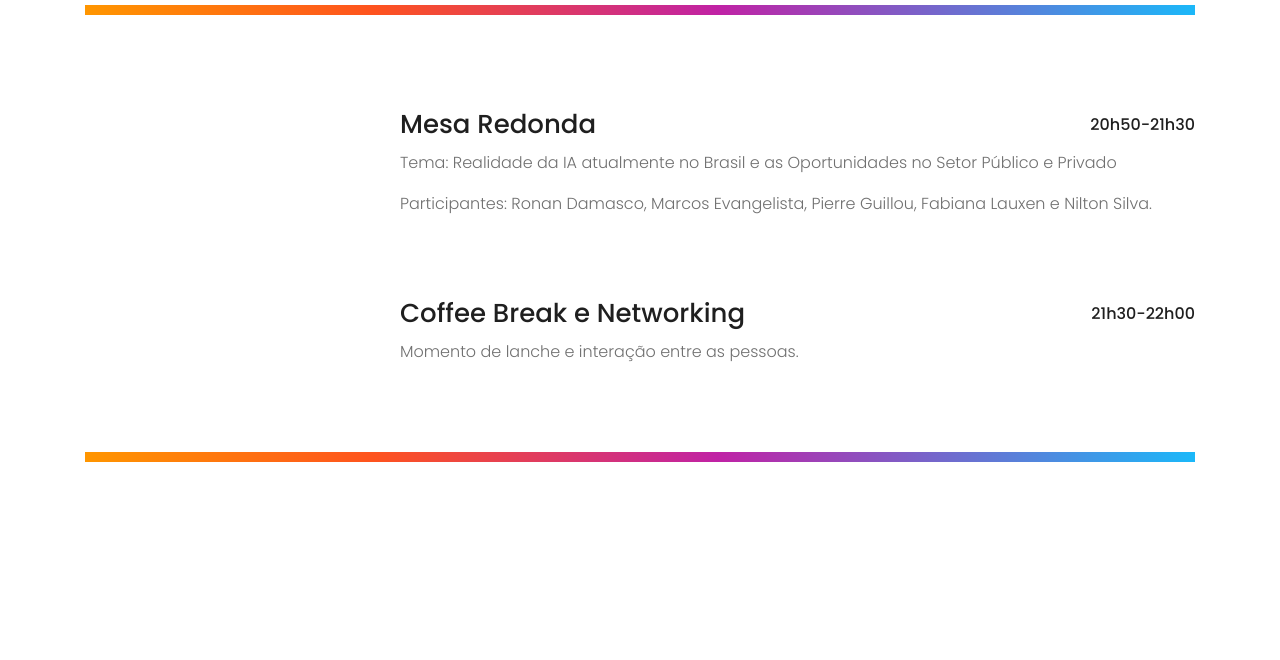
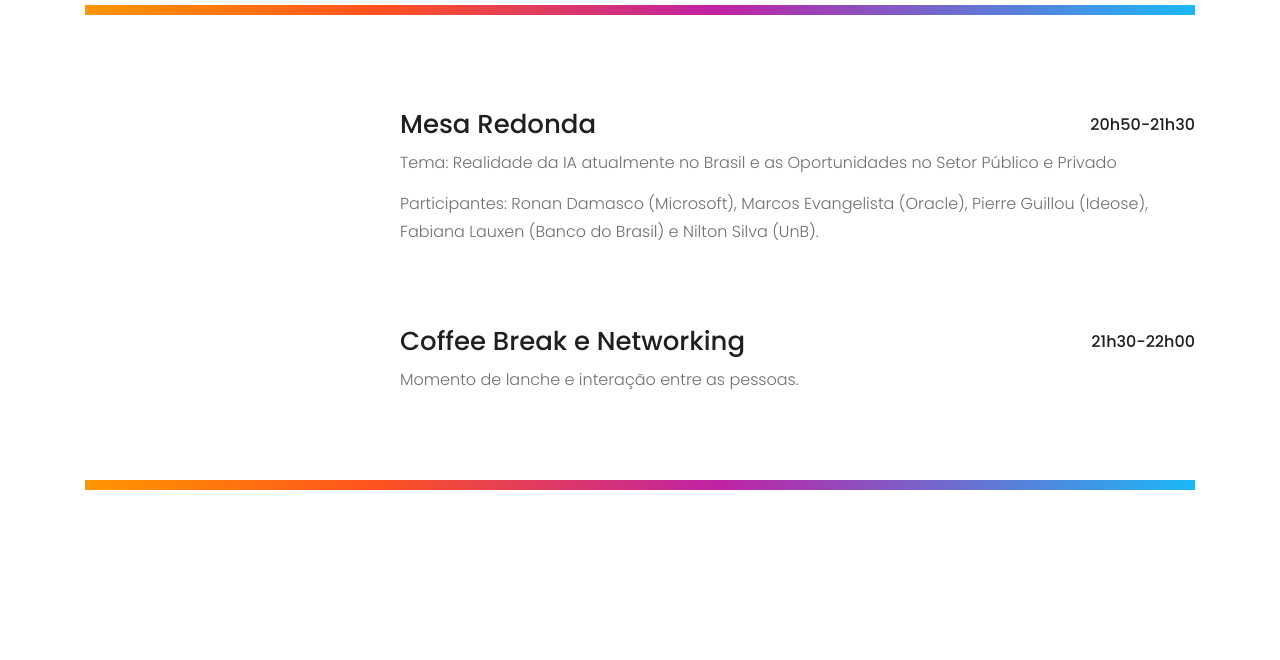
Before and after one commit to pedrohgf/Conferencia-dl-bsb, a plain HTML site: page index.html in a window 1280 px wide. Shown: the part 5595-6255 px from the top of the page. Drawn offline with nearby package versions, Linux system fonts and the light colour scheme; some packages are replaced by stand-ins of ours.

Commit message:
added companies

```diff
--- a/index.html
+++ b/index.html
@@ -424,7 +424,7 @@ $(document).ready(function(){
                                   </div>
                               </div>
                               <p>Tema: Realidade da IA atualmente no Brasil e as Oportunidades no Setor Público e Privado </p>
-                              <p>Participantes: Ronan Damasco, Marcos Evangelista, Pierre Guillou, Fabiana Lauxen e Nilton Silva. </p>
+                              <p>Participantes: Ronan Damasco (Microsoft), Marcos Evangelista (Oracle), Pierre Guillou (Ideose), Fabiana Lauxen (Banco do Brasil) e Nilton Silva (UnB). </p>
                           </div>
                       </div>
                     </div>
```
